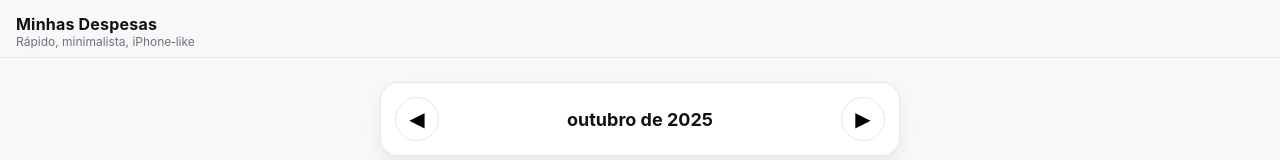
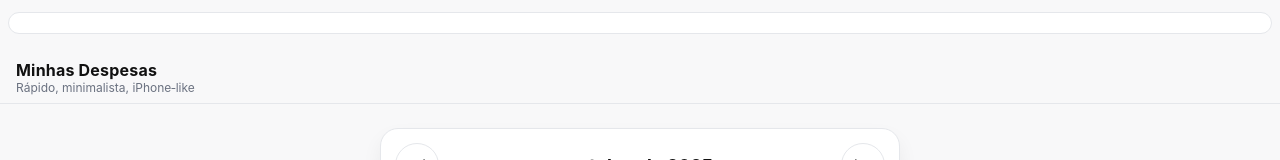
Before and after one commit to iapeTEC/despesas, a plain HTML site: page index.html in a window 1280 px wide. Shown: the top 160 px of the page. Drawn offline with nearby package versions, Linux system fonts and the light colour scheme; no server answers.

Commit message:
Update index.html

```diff
--- a/index.html
+++ b/index.html
@@ -32,6 +32,8 @@
     @media print{header,.month-nav,.add-mini,.btn-row,.print-fab{display:none!important} body{background:#fff} .card{box-shadow:none;border:1px solid #ddd}}
   </style>
 </head>
+  <pre id="debug" style="white-space:pre-wrap;font:12px/1.4 ui-monospace,monospace;background:#fff;border:1px solid #e5e7eb;border-radius:12px;padding:10px;margin:12px 8px;max-height:220px;overflow:auto"></pre>
+
 <body>
   <header>
     <div class="title">Minhas Despesas</div>
```
